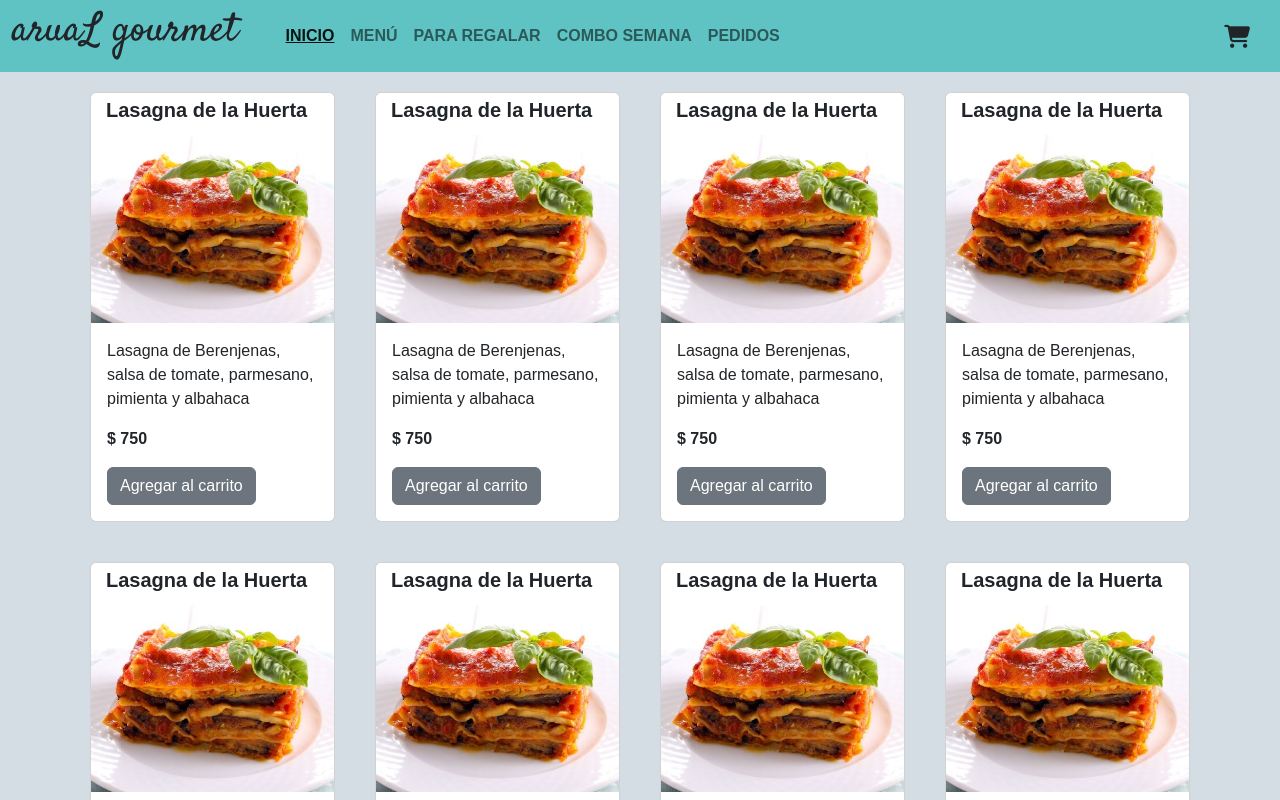
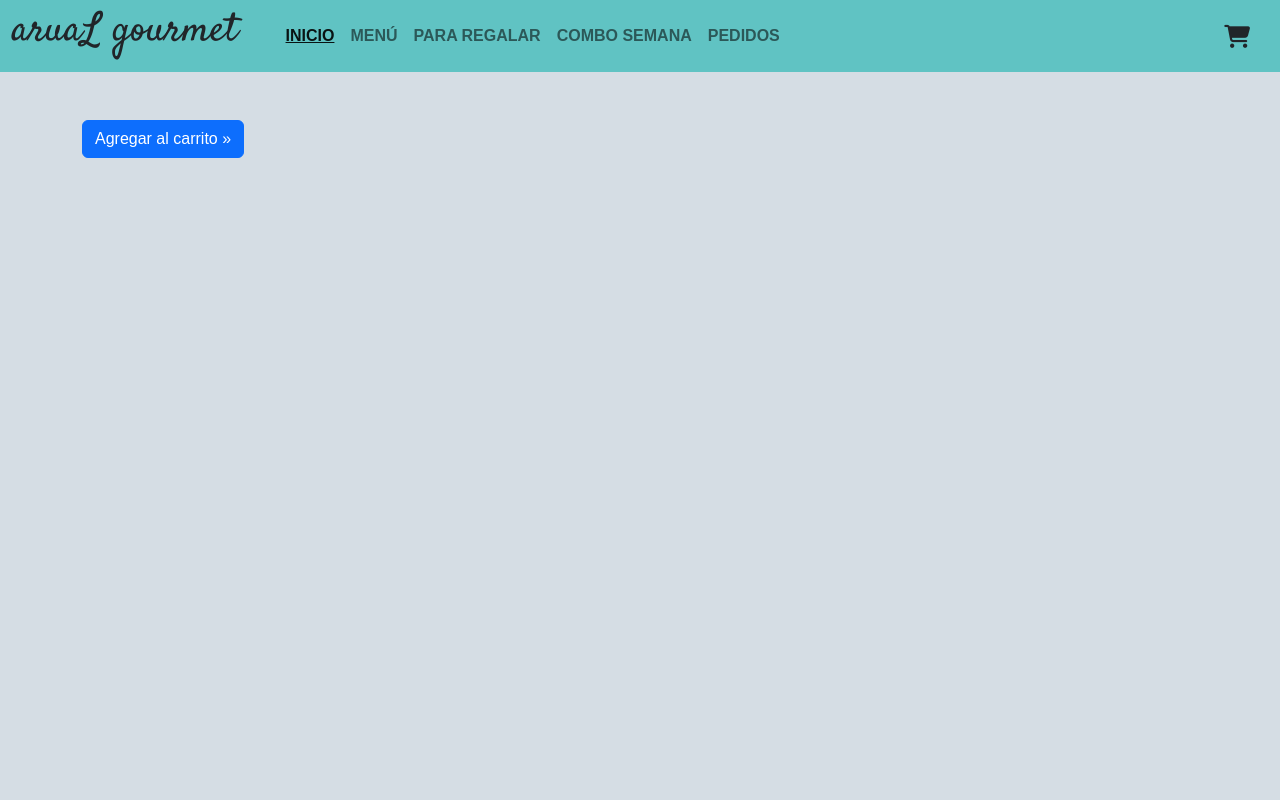
Before and after one commit to arualzeravla/aruaLgourmet, a React (Create React App) app: page / in a window 1280 px wide. Shown: the top 800 px of the page. Built offline with nearby package versions, Linux system fonts and the light colour scheme; a web font is replaced by a local one.

Commit message:
getItem roto

```diff
--- a/src/App.js
+++ b/src/App.js
@@ -1,5 +1,6 @@
 import './App.css';
-import ItemCount from './Components/ItemCount';
+//import ItemCount from './Components/ItemCount';
+import ItemDetailContainer from './Components/ItemDetailContainer';
 import ItemListContainer from './Components/ItemListContainer';
 import NavBar from './Components/NavBar';
 
@@ -8,7 +9,7 @@ function App() {
   return (
     <>
     <NavBar/>
-    <ItemListContainer />
+    <ItemDetailContainer />
 {/*     <div id="imgDiv">
       <img src="./images/ad1-bigpic.jpg" alt="welcomeImg" className="ad-img" />
     </div> */}
--- a/src/Components/Item.jsx
+++ b/src/Components/Item.jsx
@@ -1,19 +1,16 @@
 import React from "react";
 
-const Item = ({id, nombre, imagen, precio, descripcion}) => {
+const Item = ({ id, nombre, imagen, precio, descripcion }) => {
     return (
-    <div className="col-md-3 articuloContainer">
         <div className="card">
-            <h5 className="card-title">{nombre}</h5>
-            <img src={imagen} className="card-img-top card_img" alt={nombre} />
-            <div className="card-body">
-                <p className="card-text"> {descripcion} </p>
-                <p className="card-text card_precio"> $ {precio} </p>
-                <a href="#" className="btn btn-secondary">Agregar al carrito</a>
-            </div>
+        <h5 className="card-title">{nombre}</h5>
+        <img src={imagen} className="card-img-top card_img" alt={nombre} />
+        <div className="card-body">
+            <p className="card-text"> {descripcion} </p>
+            <p className="card-text card_precio"> $ {precio} </p>
+            <a href="#" className="btn btn-secondary">Ver detalles</a>
         </div>
     </div>
-
     )
 }
 
--- /dev/null
+++ b/src/Components/ItemDetail.jsx
@@ -0,0 +1,26 @@
+import React from "react";
+
+const ItemDetail = ({ id, nombre, imagen, precio, descripcion }) => {
+    return (
+
+        <div className="div_containerDetails" >
+            <div className="div_sectionTitle">
+                <h2 className="h2_platoName">{nombre}</h2>
+            </div>
+
+            <div className="detailContainer">
+                <img className="img_detallesPage" src={imagen} alt={nombre} />
+                <div className="textDetailContainer">
+                    <p className="descripcion">{descripcion}</p>
+                    <div className="infoPrecios">
+                        <p className="p_precioLista"> {precio}</p>
+
+                        <button type="button" className="btn btn-primary btn_carrito">Agregar al carrito &raquo;</button>
+                    </div>
+                </div>
+            </div>
+        </div>
+    )
+}
+
+export default ItemDetail;
--- /dev/null
+++ b/src/Components/ItemDetailContainer.jsx
@@ -0,0 +1,35 @@
+import React from "react";
+import { useState } from "react";
+import { useEffect } from "react";
+import ItemDetail from "./ItemDetail";
+
+const ItemDetailContainer = () => {
+
+    const [item, setItem] = useState([]);
+    useEffect(() => {
+
+        const producto = [
+            {"id":1, "nombre":"Lasagna de la Huerta", "imagen": "./images/lasagna.jpg", "descripcion": "Lasagna de Berenjenas, salsa de tomate, parmesano, pimienta y albahaca", "precio": 750}
+        ];
+
+        const getItem = new Promise((resolve, reject) => {
+            setTimeout(() => {
+                resolve(producto);
+            }, 2000)
+        })
+        getItem.then((respuesta) => {
+            setItem(respuesta)
+            console.log(item);
+        });
+
+    }, [])
+
+    return (
+        <div className="container">
+            <ItemDetail id={item.id} nombre={item.nombre} descripcion={item.descripcion} precio={item.precio} imagen={item.imagen} />
+        </div>
+
+    )
+}
+
+export default ItemDetailContainer;
--- a/src/Components/ItemList.jsx
+++ b/src/Components/ItemList.jsx
@@ -4,8 +4,11 @@ import Item from "./Item";
 const ItemList = ({items}) => {
 
     return (
-       <div className="row ">
-            {items.map(item => <Item id={item.id} nombre={item.nombre} descripcion={item.descripcion} precio={item.precio} imagen={item.imagen}/>
+       <div className="row">
+            {items.map(item =>
+            <div className="col-md-3 articuloContainer" key={item.id}>
+                <Item id={item.id} nombre={item.nombre} descripcion={item.descripcion} precio={item.precio} imagen={item.imagen}/>
+            </div>
             )}
        </div>
     )
--- a/src/Components/ItemListContainer.jsx
+++ b/src/Components/ItemListContainer.jsx
@@ -20,13 +20,13 @@ const ItemListContainer = () => {
 
         ];
 
-        const promesa = new Promise((resolve, reject) => {
+        const getProductos = new Promise((resolve, reject) => {
             setTimeout(() => {
                 resolve(productos);
             }, 2000);
         });
 
-        promesa.then((respuesta) => {
+        getProductos.then((respuesta) => {
             setItems(respuesta);
         });
 
```
Also changed, not shown: src/App.css (+40 -0 lines).
